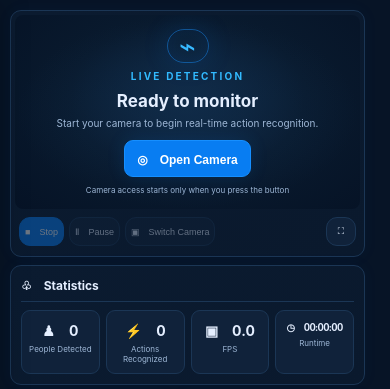
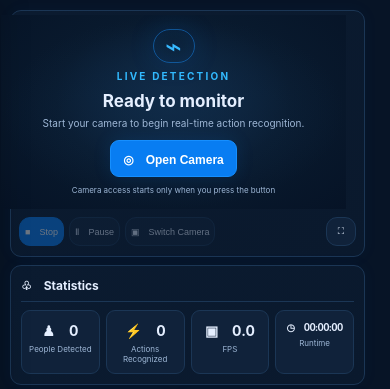
Before and after one commit to Stitch606/AI-Learning-Journey, a Python web app: template huggingface-space/templates/index.html in a window 390 px wide. Shown: the part 66-455 px from the top of the page. Run offline with Jinja, Linux system fonts and the light colour scheme; the template is opened without the code that fills it, so the values that code supplies are empty.

Commit message:
Expand mobile camera frame to full screen width

```diff
--- a/huggingface-space/static/styles/style.css
+++ b/huggingface-space/static/styles/style.css
@@ -338,8 +338,11 @@ body { position: relative; }
 }
 @media (max-width: 760px) {
   .camera-stage {
-    width: 100%;
+    width: 100vw;
+    max-width: 100vw;
+    margin-left: -14px;
     aspect-ratio: 16 / 9;
     height: auto;
+    border-radius: 0;
   }
 }
```
